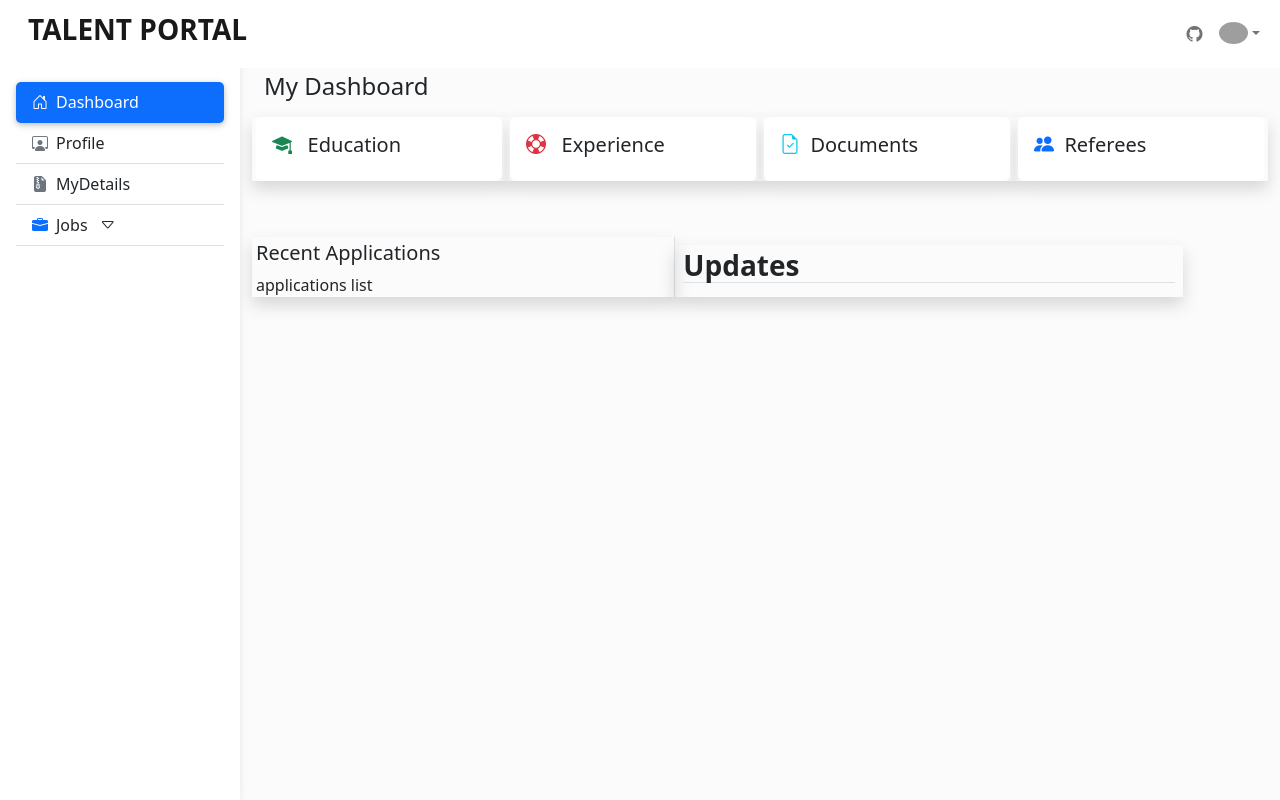
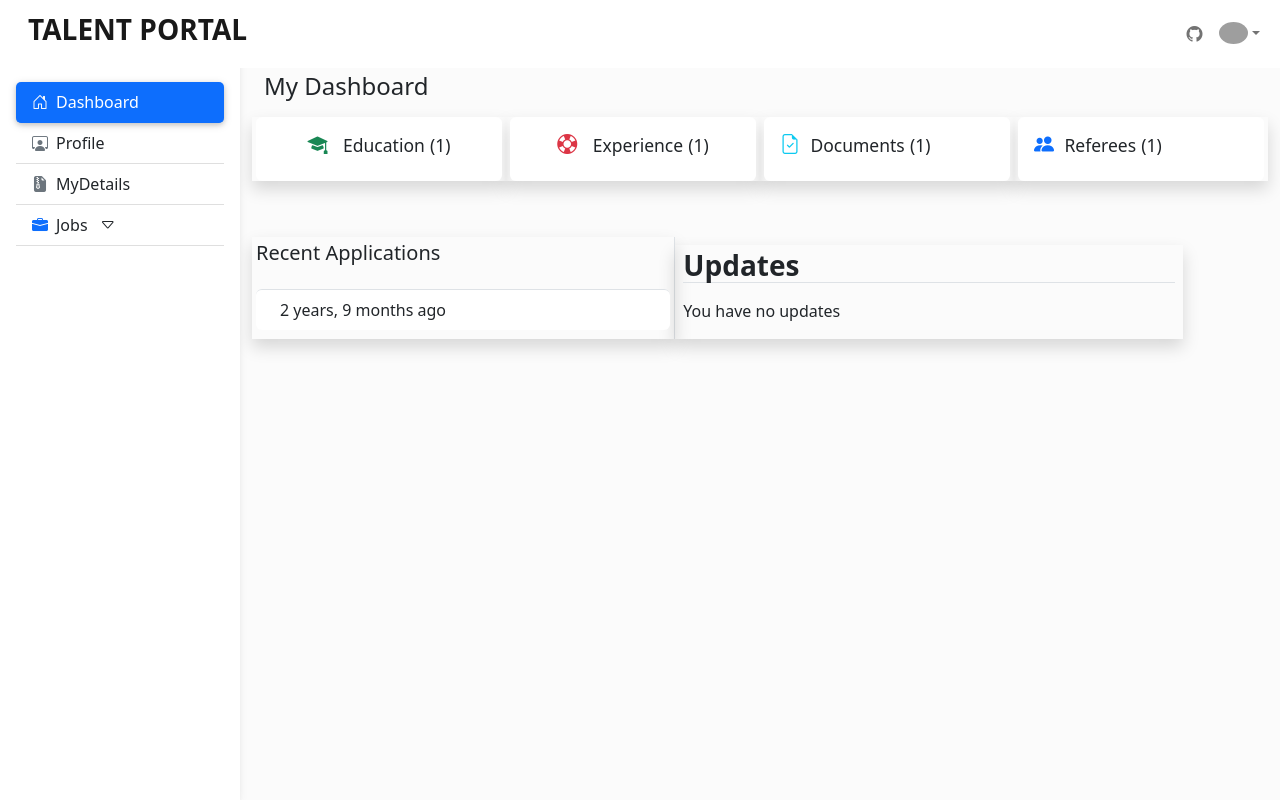
Before and after one commit to bravin99/talentportal, a Django app: page / in a window 1280 px wide. Run offline with Django 4.2, Linux system fonts and the light colour scheme; a user stored in the database is signed in; tables that the repository leaves empty hold one stand-in row (values such as "Sample post"); data that the repository does not hold is empty; parts of the project's set-up code (start-up, migrations or seed data) failed here and were passed over; some libraries are stand-ins or nearby versions; grey boxes are pictures that could not be loaded.

Commit message:
dashboard update

```diff
--- a/core/templates/core/dashboard.html
+++ b/core/templates/core/dashboard.html
@@ -1,5 +1,6 @@
 {% extends 'base.html' %}
 {% load crispy_forms_tags %}
+{% load humanize %}
 
 {% block title %}Dashboard{% endblock %}
 
@@ -10,16 +11,26 @@
         <div class="col shadow g-2">
             <div class="card border-0">
                 <div class="card-body">
-                    <h5 class="card-title">
-                        <em class="bi bi-mortarboard-fill text-success"></em> &nbsp; Education</h5>
+                    <h5 class="card-title text-center">
+                        <em class="bi bi-mortarboard-fill text-success"></em>
+                        &nbsp;
+                        <small>Education</small>
+                        {% if user.education.all %}
+                        <small class="text-center">({{user.education.all.count}})</small>
+                        {% endif %}
+                    </h5>
                 </div>
             </div>
         </div>
         <div class="col shadow g-2">
             <div class="card border-0">
                 <div class="card-body">
-                    <h5 class="card-title">
-                        <em class="bi bi-life-preserver text-danger"></em> &nbsp; Experience
+                    <h5 class="card-title text-center">
+                        <em class="bi bi-life-preserver text-danger"></em> &nbsp;
+                        <small>Experience</small>
+                        {% if user.experience.all %}
+                            <small> ({{user.experience.count}}) </small>
+                        {% endif %}
                     </h5>
                 </div>
             </div>
@@ -28,7 +39,12 @@
             <div class="card border-0">
                 <div class="card-body">
                     <h5 class="card-title">
-                        <em class="bi bi-file-earmark-check text-info"></em>&nbsp; Documents</h5>
+                        <em class="bi bi-file-earmark-check text-info"></em>&nbsp;
+                        <small>Documents</small>
+                        {% if user.documents.all %}
+                            <small>({{user.documents.all.count}})</small>
+                        {% endif %}
+                    </h5>
                 </div>
             </div>
         </div>
@@ -36,7 +52,11 @@
             <div class="card border-0">
                 <div class="card-body">
                     <h5 class="card-title">
-                        <em class="bi bi-people-fill text-primary"></em>&nbsp; Referees
+                        <em class="bi bi-people-fill text-primary"></em>&nbsp;
+                        <small>Referees</small>
+                        {% if user.referees.all %}
+                            <small>({{user.referees.all.count}})</small>
+                        {% endif %}
                     </h5>
                 </div>
             </div>
@@ -46,10 +66,26 @@
     <div class="row mt-5">
         <div class="col-sm-5 shadow border-end g-2">
             <h5 class="mt-1">Recent Applications</h5>
-            applications list
+                <ul class="mt-4 list-group">
+                    {% for app in recent_applications %}
+                        <li class="border-0 border-top list-group-item">
+                            <div class="ms-2 me-auto">
+                                <div class="fw-bold">
+                                    <a href="{% url 'my-applications' %}" class="text-decoration-none">{{app.parent_job.title}}</a>
+                                </div>
+                                {{app.created|naturaltime}}
+                            </div>
+                        </li>
+                    {% empty %}
+                        <li>No recent applications</li>
+                    {% endfor %}
+                </ul>
         </div>
         <div class="col-sm-6 shadow g-3">
             <h3 class="border-bottom fw-bolder mt-1">Updates</h3>
+            <p class="mt-3">
+                You have no updates
+            </p>
         </div>
     </div>
 </div>
--- a/core/views.py
+++ b/core/views.py
@@ -3,5 +3,14 @@
 from django.views.generic import TemplateView
 from django.contrib.auth.mixins import LoginRequiredMixin
 
+from jobs.models import Application
+
 class Dashboard(LoginRequiredMixin, TemplateView):
     template_name = "core/dashboard.html"
+
+    def get(self, *args, **kwargs):
+        user = self.request.user
+        recent_applications = Application.objects.filter(applicant=user).order_by('-created')[:2]
+        return self.render_to_response({
+            'recent_applications': recent_applications
+        })
```
Also changed, not shown: README.md, static/img/dashboard.png (added).
